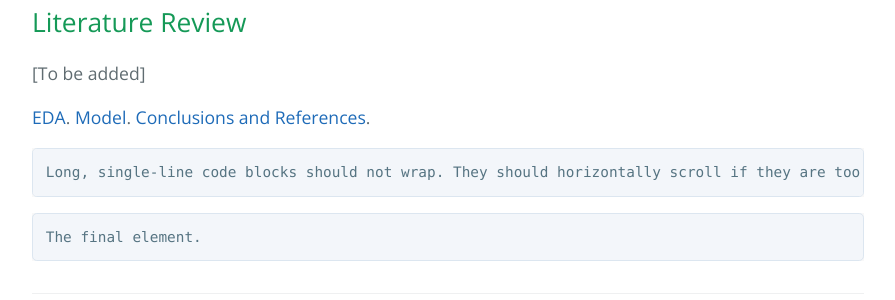
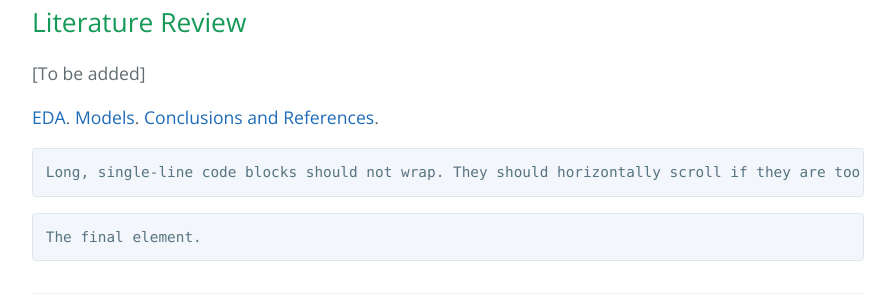
Before and after one commit to jk979/Spotify, a Jekyll site: the page built from index.md, in a window 1280 px wide. Shown: the part 1411-1711 px from the top of the page, without its empty margins (192-1087 px from the left). Built offline with Jekyll 4.4.1, drawn with Linux system fonts in a browser that asks for light colours; our own code applies the rules of GitHub Pages for plain Markdown files.

````diff
--- a/index.md
+++ b/index.md
@@ -15,9 +15,9 @@ For validation, we grappled with the normative goals of our analysis, as we want
 ## Literature Review
 [To be added]
 
-[EDA](./another-page.html).
-[Model](./another-page2.html).
-[Conclusions and References](./another-page2.html).
+[EDA](./eda.html).
+[Models](./models.html).
+[Conclusions and References](./conclusions.html).
 
 ```
 Long, single-line code blocks should not wrap. They should horizontally scroll if they are too long. This line should be long enough to demonstrate this.
````
Also changed, not shown: conclusions.md (renamed from another-page3.md), eda.md (renamed from another-page.md), models.md (renamed from another-page2.md).
